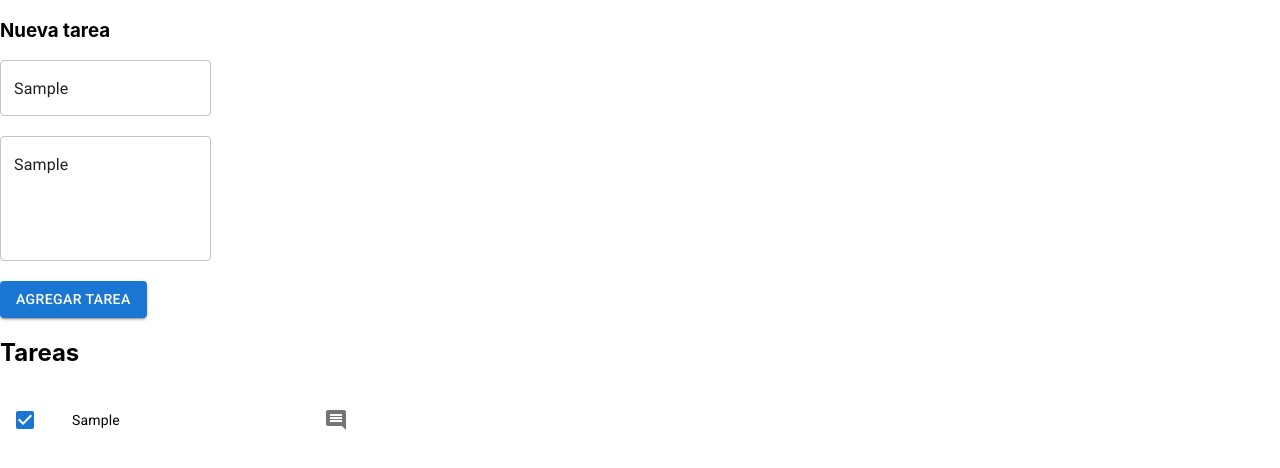
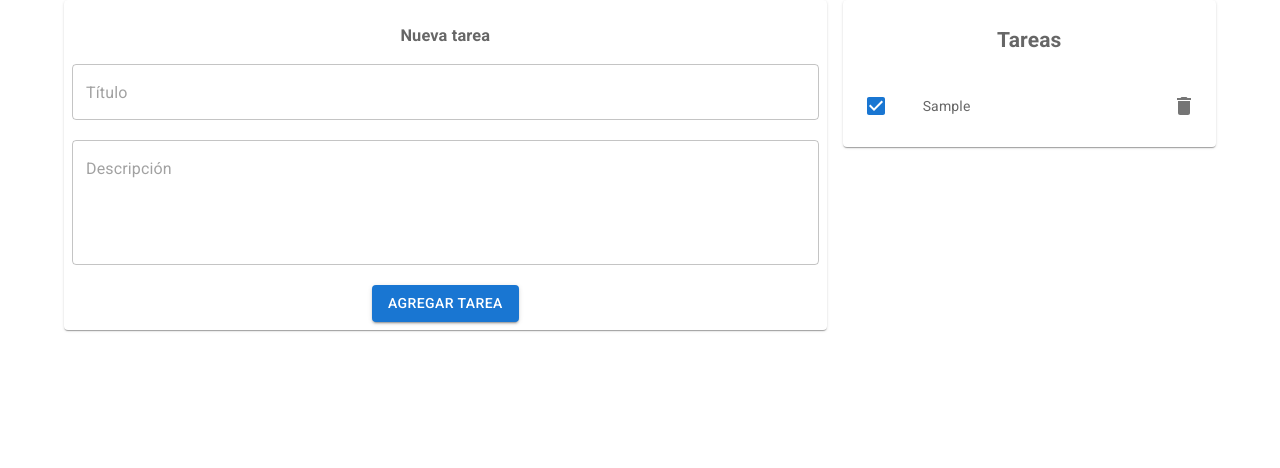
Before and after one commit to jmibarra/productivity-app-ts-project, a React (Create React App) app: page / in a window 1280 px wide. Both pictures are taken after typing "Sample", "Sample" into the empty fields and a click on the button "AGREGAR TAREA". Shown: the top 468 px of the page. Built offline with nearby package versions, Linux system fonts and the light colour scheme.

Commit message:
se avanza en la creacion de algunos componentes para el manejo de las tarea.

```diff
--- a/src/App.tsx
+++ b/src/App.tsx
@@ -1,20 +1,9 @@
-import { useReducer } from "react";
-import { ReducerActionType } from "./actions/tasks";
-import { tasksReducer,initialState } from "./reducers/tasks";
-import TaskForm from "./tasks/components/TaskForm";
-import TaskList from "./tasks/components/TaskList";
-import { Task } from "./tasks/interfaces/interfaces";
+import Tasks from "./tasks/components/Tasks";
 
 function App() {
-    const [state, dispatch] = useReducer(tasksReducer,initialState)
-
-    const addTask = (task:Task):void => {
-        dispatch({type: ReducerActionType.SET_TASK,payload:task})
-    }
     return (
         <div className="App">
-            <TaskForm addTask={addTask}/>
-            <TaskList tasks={state.tasks}/>
+            <Tasks/>
         </div>
     );
 }
--- /dev/null
+++ b/src/tasks/components/Task.tsx
@@ -0,0 +1,59 @@
+import { Task } from "../interfaces/interfaces"
+import ListItem from '@mui/material/ListItem';
+import ListItemButton from '@mui/material/ListItemButton';
+import ListItemIcon from '@mui/material/ListItemIcon';
+import ListItemText from '@mui/material/ListItemText';
+import Checkbox from '@mui/material/Checkbox';
+import IconButton from '@mui/material/IconButton';
+import DeleteIcon from '@mui/icons-material/Delete';
+import { useState } from "react";
+
+interface Props {
+    task: Task;
+    index: number;
+}
+
+const TaskComponent = ({task,index}:Props) => {
+    const [checked, setChecked] = useState([0]);
+    const labelId = `checkbox-list-label-${task.id}`;
+
+    const handleToggle = (value: number) => () => {
+        const currentIndex = checked.indexOf(value);
+        const newChecked = [...checked];
+
+        if (currentIndex === -1) {
+            newChecked.push(value);
+        } else {
+            newChecked.splice(currentIndex, 1);
+        }
+
+        setChecked(newChecked);
+    };
+
+    return (
+        <ListItem
+            key={task.id}
+            secondaryAction={
+                <IconButton edge="end" aria-label="delete-action">
+                    <DeleteIcon />
+                </IconButton>
+            }
+            disablePadding
+        >
+            <ListItemButton role={undefined} onClick={handleToggle(index)} dense>
+            <ListItemIcon>
+                <Checkbox
+                    edge="start"
+                    checked={checked.indexOf(index) !== -1}
+                    tabIndex={-1}
+                    disableRipple
+                    inputProps={{ 'aria-labelledby': labelId }}
+                />
+            </ListItemIcon>
+            <ListItemText id={labelId} primary={task.title} />
+            </ListItemButton>
+        </ListItem>
+    );
+}
+
+export default TaskComponent
--- a/src/tasks/components/TaskForm.tsx
+++ b/src/tasks/components/TaskForm.tsx
@@ -7,17 +7,15 @@ type Inputs = {
     description: string,
 };
 
-interface Props { //Ver bien como hacer eso
+interface Props { //TODO: Ver bien como hacer eso
     addTask: any
   }
-
 
 const TaskForm = ({addTask}:Props) => {
 
     const { register, handleSubmit, watch, formState: { errors } } = useForm<Inputs>();
     const createTask = (object:any) => {
         addTask({...object,id: shortid.generate()})
-
     }
 
     return (
@@ -25,12 +23,13 @@ const TaskForm = ({addTask}:Props) => {
             <h3>Nueva tarea</h3>
             <form onSubmit={handleSubmit(createTask)}>
                 <div>
-                    <TextField variant="outlined"  placeholder="Título" {...register("title", {required: true})} />
+                    <TextField fullWidth variant="outlined"  placeholder="Título" {...register("title", {required: true})} />
                     {errors?.title && <span>This field is required</span>}
                 </div>
                 <br/>
                 <div>
                     <TextField
+                        fullWidth
                         placeholder="Descripción"
                         multiline
                         rows={4}
--- a/src/tasks/components/TaskList.tsx
+++ b/src/tasks/components/TaskList.tsx
@@ -1,66 +1,23 @@
 import { Task } from "../interfaces/interfaces"
 import List from '@mui/material/List';
-import ListItem from '@mui/material/ListItem';
-import ListItemButton from '@mui/material/ListItemButton';
-import ListItemIcon from '@mui/material/ListItemIcon';
-import ListItemText from '@mui/material/ListItemText';
-import Checkbox from '@mui/material/Checkbox';
-import IconButton from '@mui/material/IconButton';
-import CommentIcon from '@mui/icons-material/Comment';
 import { useState } from "react";
+import TaskComponent from "./Task";
 
 interface Props {
     tasks: Task[]
-  }
+}
 
 const TaskList = ({tasks}:Props) => {
-    const [checked, setChecked] = useState([0]);
-
-    const handleToggle = (value: number) => () => {
-        const currentIndex = checked.indexOf(value);
-        const newChecked = [...checked];
-
-        if (currentIndex === -1) {
-            newChecked.push(value);
-        } else {
-            newChecked.splice(currentIndex, 1);
-        }
-
-        setChecked(newChecked);
-    };
     return (
     <>
          <h2>Tareas</h2>
          <List sx={{ width: '100%', maxWidth: 360, bgcolor: 'background.paper' }}>
             {tasks.map((task:Task,index) => {
-            const labelId = `checkbox-list-label-${task.title}`;
-
-            return (
-            <ListItem
-                key={task.title}
-                secondaryAction={
-                <IconButton edge="end" aria-label="comments">
-                    <CommentIcon />
-                </IconButton>
-                }
-                disablePadding
-            >
-                <ListItemButton role={undefined} onClick={handleToggle(index)} dense>
-                <ListItemIcon>
-                    <Checkbox
-                    edge="start"
-                    checked={checked.indexOf(index) !== -1}
-                    tabIndex={-1}
-                    disableRipple
-                    inputProps={{ 'aria-labelledby': labelId }}
-                    />
-                </ListItemIcon>
-                <ListItemText id={labelId} primary={task.title} />
-                </ListItemButton>
-            </ListItem>
-            );
-        })}
-    </List>
+                return (
+                    <TaskComponent task={task} index={index} />
+                );
+            })}
+        </List>
     </>
   )
 }
--- /dev/null
+++ b/src/tasks/components/Tasks.tsx
@@ -0,0 +1,40 @@
+import { Container, Grid } from "@mui/material";
+import { useReducer } from "react";
+import { ReducerActionType } from "../../actions/tasks";
+import { tasksReducer,initialState } from "../../reducers/tasks";
+import TaskForm from "./TaskForm";
+import TaskList from "./TaskList";
+import { Task } from "../interfaces/interfaces";
+import { styled } from '@mui/material/styles';
+import Paper from '@mui/material/Paper';
+
+const Tasks = () => {
+
+    const Item = styled(Paper)(({ theme }) => ({
+        backgroundColor: theme.palette.mode === 'dark' ? '#1A2027' : '#fff',
+        ...theme.typography.body2,
+        padding: theme.spacing(1),
+        textAlign: 'center',
+        color: theme.palette.text.secondary,
+    }));
+
+    const [state, dispatch] = useReducer(tasksReducer,initialState)
+
+    const addTask = (task:Task):void => {
+        dispatch({type: ReducerActionType.SET_TASK,payload:task})
+    }
+    return (
+        <Container fixed>
+            <Grid container spacing={2}>
+                <Grid item xs={8}>
+                    <Item><TaskForm addTask={addTask}/></Item>
+                </Grid>
+                <Grid item xs={4}>
+                    <Item><TaskList tasks={state.tasks}/></Item>
+                </Grid>
+            </Grid>
+        </Container>
+    )
+}
+
+export default Tasks
```
Also changed, not shown: public/manifest.json.
